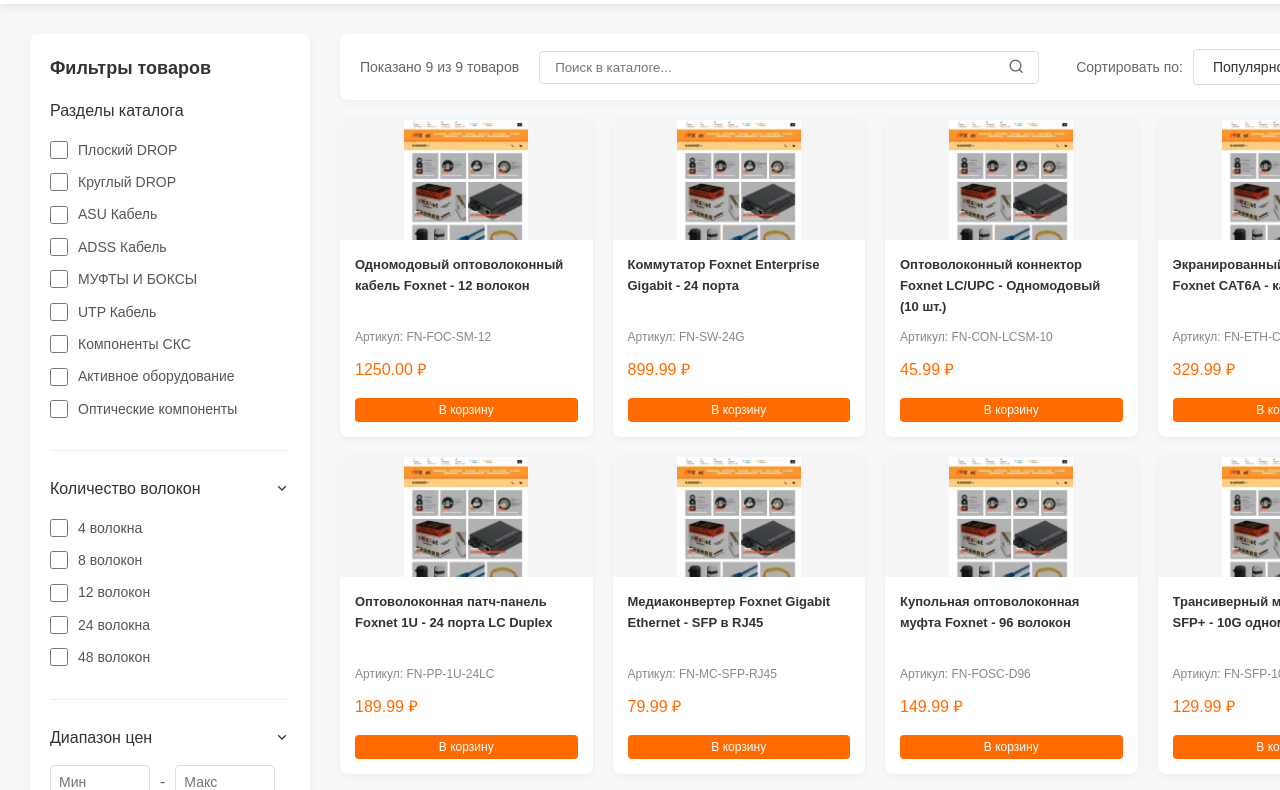
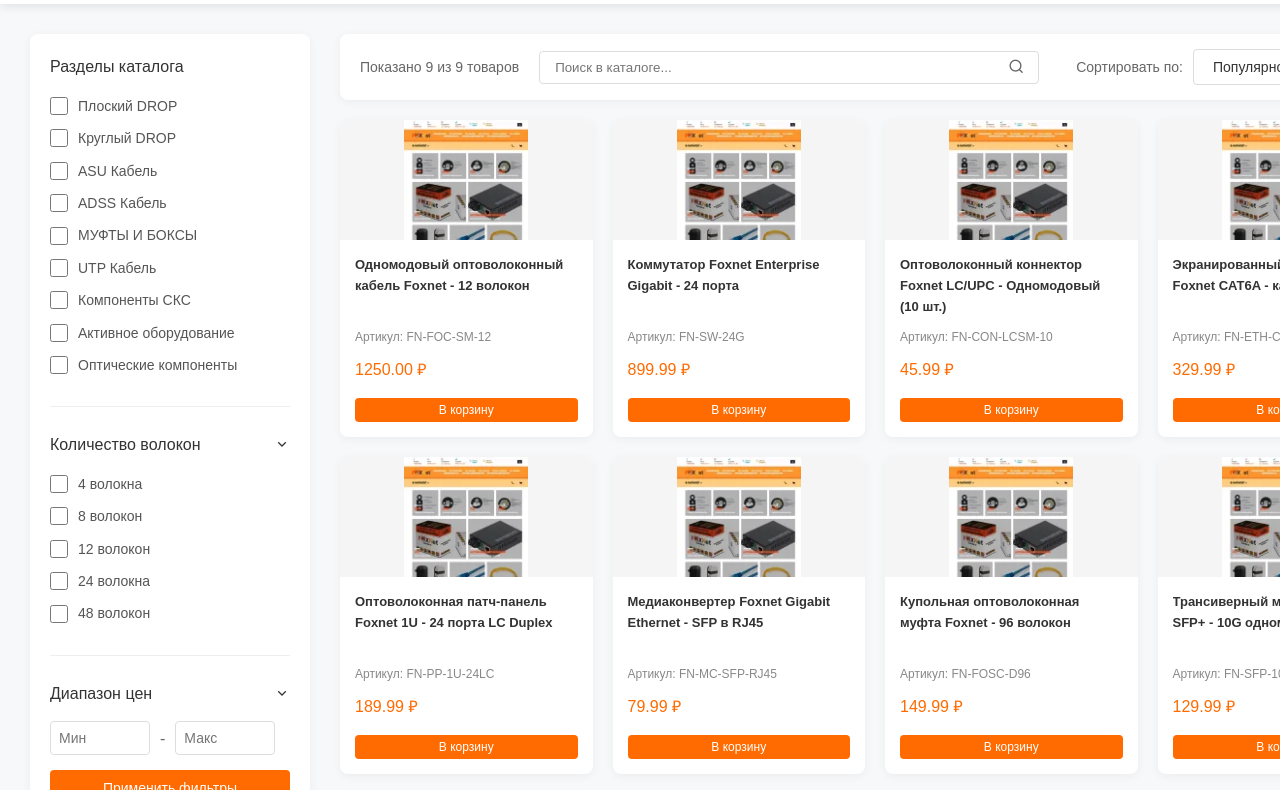
Before and after one commit to Johnykrsk888/FOXNET, a website: page HTML/index.html in a window 1280 px wide. Shown: the part 77-867 px from the top of the page. Drawn offline with nearby package versions, Linux system fonts and the light colour scheme; a web font is replaced by a local one.

Commit message:
Удален заголовок 'Фильтры товаров' из боковой панели

```diff
--- a/HTML/index.html
+++ b/HTML/index.html
@@ -537,7 +537,7 @@
         <div class="main-content">
             <!-- Sidebar -->
             <div class="sidebar">
-                <h3>Фильтры товаров</h3>
+
 
                 <!-- Category Filter -->
                 <div class="filter-section">
```
